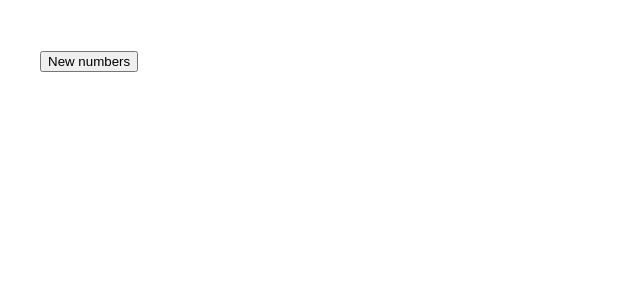
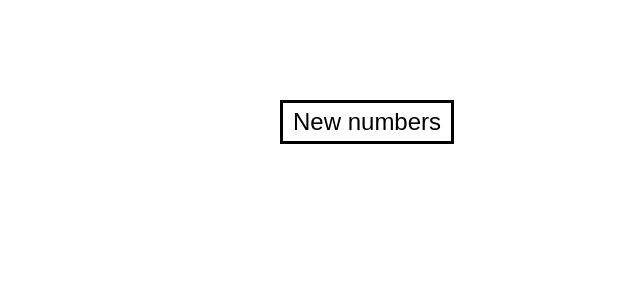
Before and after one commit to Baytik/homework-52_Baytik, a React (Create React App) app: page / in a window 1280 px wide. Shown: the top 300 px of the page, without its empty margins (0-640 px from the left). Built offline with nearby package versions, Linux system fonts and the light colour scheme.

Commit message:
changed the button via css

```diff
--- a/src/App.css
+++ b/src/App.css
@@ -15,3 +15,14 @@
     padding: 30px;
     margin: 0 20px;
 }
+button {
+    display: block;
+    position: absolute;
+    top: 100%;
+    left: 20%;
+    background: white;
+    border: 3px solid black;
+    font-size: 24px;
+    cursor: pointer;
+    padding: 5px 10px;
+}
```
